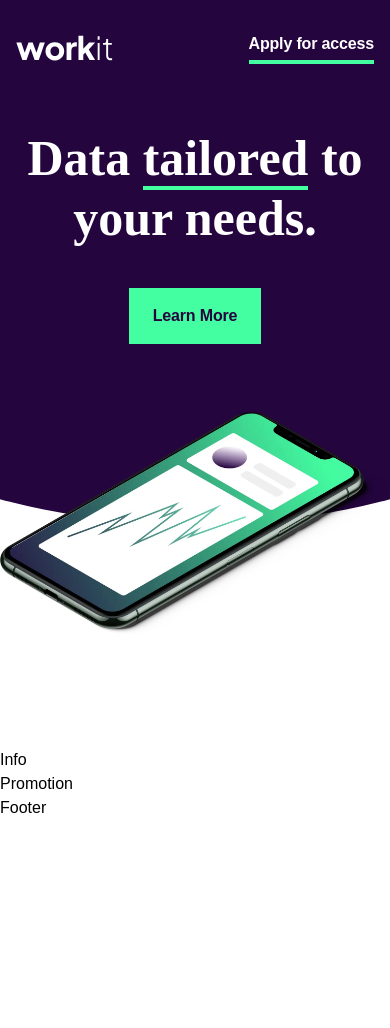
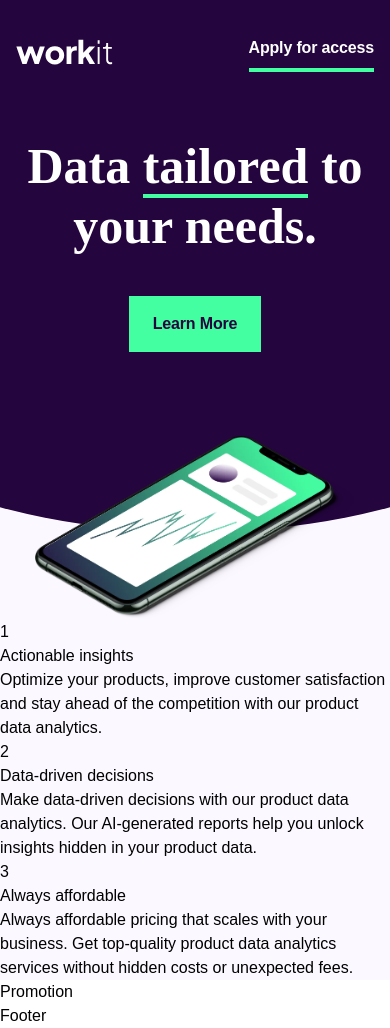
Before and after one commit to pankaj485/workit-react, a React (Vite) app: page / in a window 390 px wide. Before the commit the page ends 844 px from the top, so only its background shows below. Built offline with nearby package versions, Linux system fonts and the light colour scheme; a web font is replaced by a local one.

Commit message:
mobile: properly implement hero image

```diff
--- a/src/App.jsx
+++ b/src/App.jsx
@@ -7,7 +7,7 @@ import Promotion from "./components/promotion/Promotion";
 
 function App() {
 	return (
-		<div className="appBody">
+		<div>
 			<NavBar />
 			<Hero />
 			<Info />
--- a/src/components/hero/Hero.jsx
+++ b/src/components/hero/Hero.jsx
@@ -2,7 +2,7 @@ import "./hero.css";
 
 const Hero = () => {
 	return (
-		<>
+		<div className="bg-Ghost-White">
 			<div className=" bg-Dark-Purple text-White px-4 pt-16 overflow-hidden flex justify-center items-center flex-col">
 				<div className="flex justify-center flex-col items-center gap-10 ">
 					<h1 className="inline-block font-Fraunces text-heroFontSize font-heroFontWeight leading-heroFontLineHeight text-center ">
@@ -17,13 +17,13 @@ const Hero = () => {
 					</button>
 				</div>
 			</div>
-			<div className="shape after:bg-Dark-Purple "></div>
+			<div className="shape after:bg-Dark-Purple"></div>
 			<img
-				className="relative -top-28"
+				className="relative heroContainerImage "
 				src="../../../public/assets/images/image-hero.webp"
 				alt="hero image"
 			/>
-		</>
+		</div>
 	);
 };
 
--- a/src/components/hero/hero.css
+++ b/src/components/hero/hero.css
@@ -4,7 +4,7 @@
 	height: 180px;
 	/* top: -3rem; */
 	width: 100%;
-	z-index: -1;
+	z-index: 0;
 }
 
 .shape::after {
@@ -16,3 +16,9 @@
 	content: "";
 	bottom: 0;
 }
+
+.heroContainerImage {
+	width: 320px;
+	margin: auto;
+	margin-top: -6rem;
+}
--- a/src/components/info/Info.jsx
+++ b/src/components/info/Info.jsx
@@ -1,5 +1,34 @@
 const Info = () => {
-	return <div>Info</div>;
+	return (
+		<div className="bg-Ghost-White ">
+			<div>
+				<h3>1</h3>
+				<h2>Actionable insights</h2>
+				<p>
+					Optimize your products, improve customer satisfaction and stay ahead of the competition
+					with our product data analytics.
+				</p>
+			</div>
+
+			<div>
+				<h3>2</h3>
+				<h2>Data-driven decisions</h2>
+				<p>
+					Make data-driven decisions with our product data analytics. Our AI-generated reports help
+					you unlock insights hidden in your product data.
+				</p>
+			</div>
+
+			<div>
+				<h3>3</h3>
+				<h2>Always affordable</h2>
+				<p>
+					Always affordable pricing that scales with your business. Get top-quality product data
+					analytics services without hidden costs or unexpected fees.
+				</p>
+			</div>
+		</div>
+	);
 };
 
 export default Info;
--- a/tailwind.config.js
+++ b/tailwind.config.js
@@ -2,13 +2,7 @@
 export default {
 	content: ["./index.html", "./src/**/*.{js,ts,jsx,tsx}"],
 	theme: {
-		colors: {
-			"Dark-Purple": "#24053E",
-			Eucaplyptus: "#44FFA1",
-			"Davys-Gray": "#584D62",
-			"Ghost-White": "#FCF8FF",
-			White: "#FFFFFF",
-		},
+		extend: {
 			letterSpacing: {
 				navbarCustomSpacing: "-0.16px",
 			},
@@ -28,7 +22,14 @@ export default {
 				heroFontLineHeight: "60px",
 				buttonFontLineHeight: "32px",
 			},
-		extend: {},
+			colors: {
+				"Dark-Purple": "#24053E",
+				Eucaplyptus: "#44FFA1",
+				"Davys-Gray": "#584D62",
+				"Ghost-White": "#FCF8FF",
+				White: "#FFFFFF",
+			},
+		},
 	},
 	plugins: [],
 };
```
Lines whose indentation alone changed are shown as unchanged.
